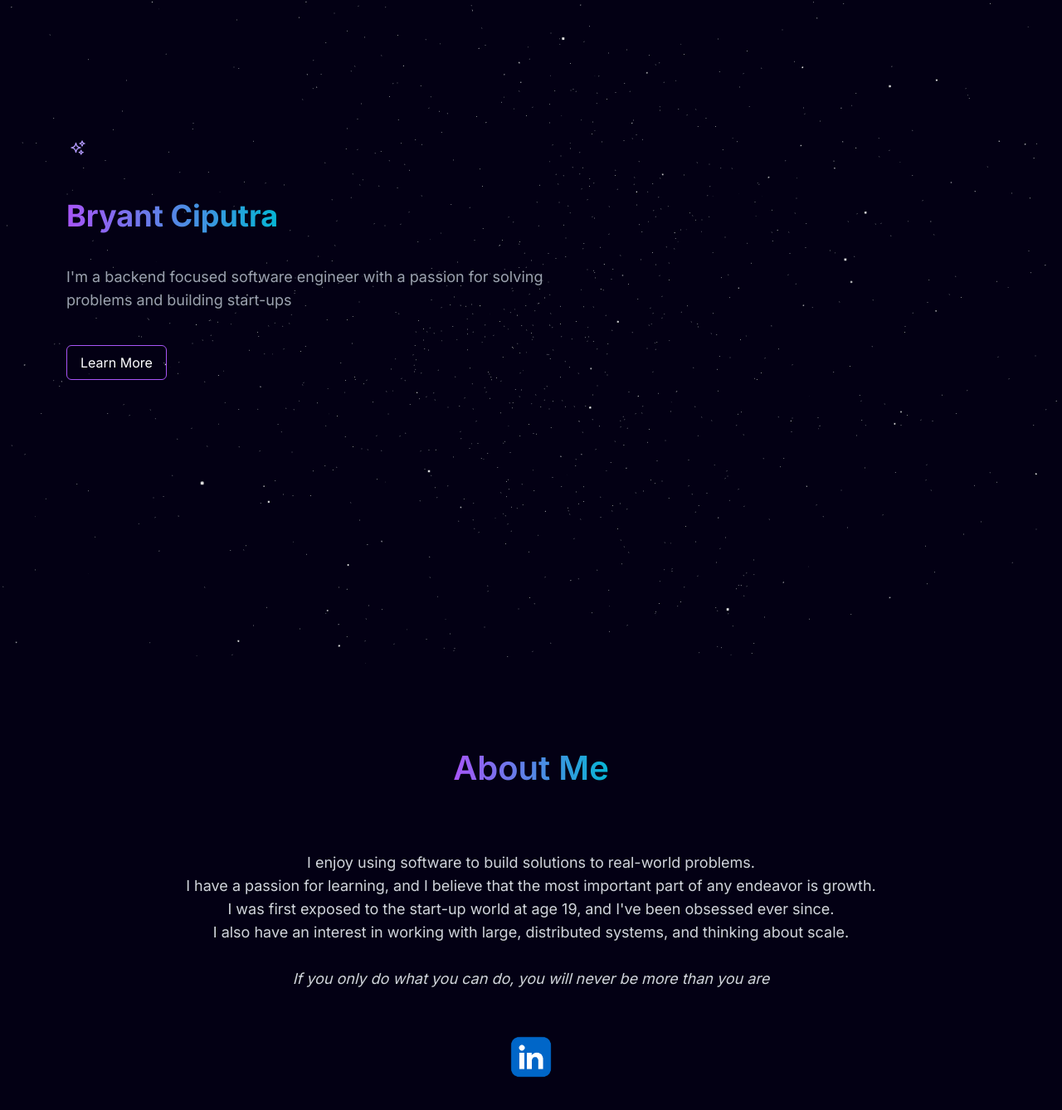
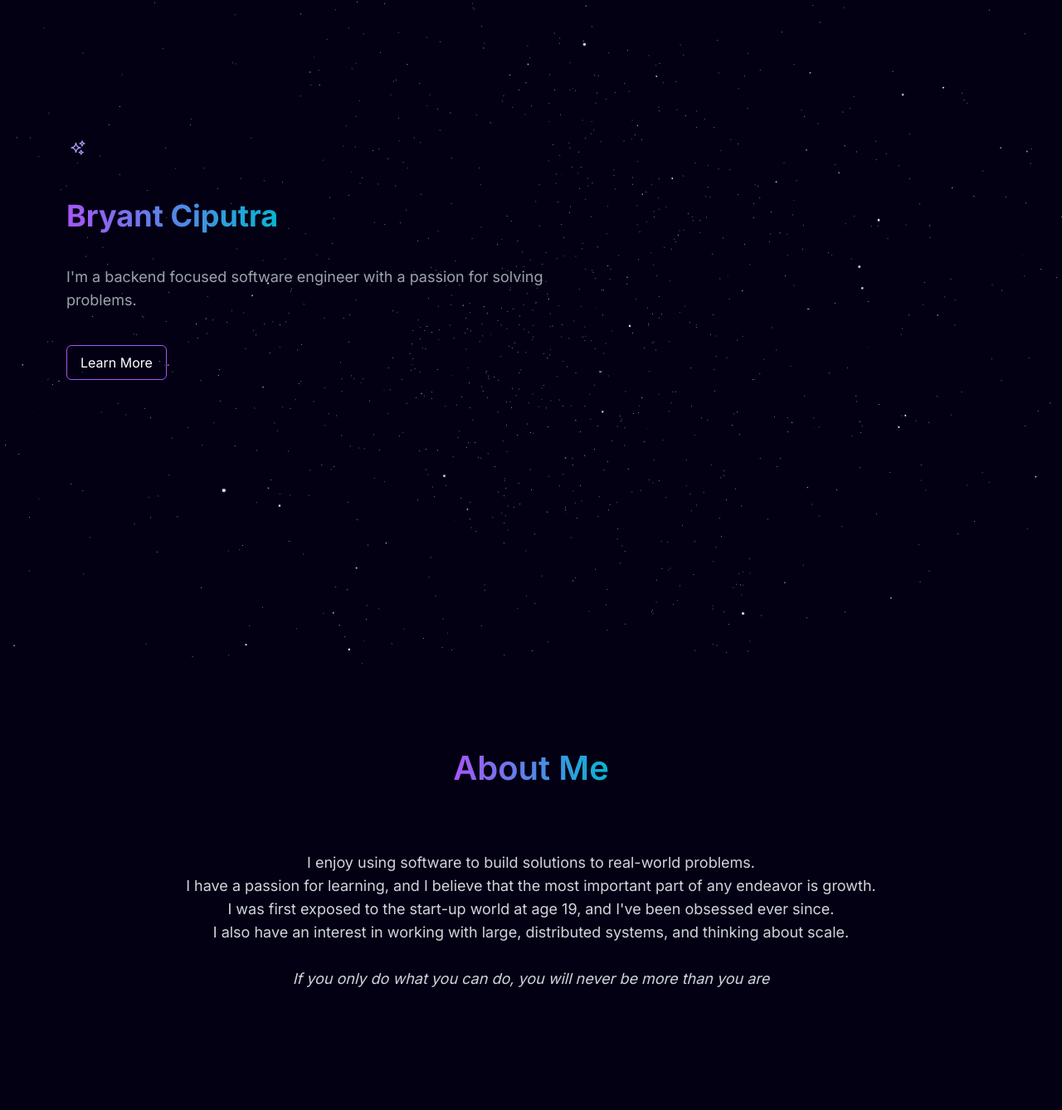
Before and after one commit to bryantanderson/bryantanderson.github.io, a Next.js app: page / in a window 1280 px wide. Shown: the top 1338 px of the page at 83% size. Built offline with nearby package versions, Linux system fonts and the light colour scheme.

Commit message:
feat: make footer component

```diff
--- a/app/layout.tsx
+++ b/app/layout.tsx
@@ -2,6 +2,7 @@ import type { Metadata } from "next";
 import { Inter } from "next/font/google";
 import "./globals.css";
 import StarsCanvas from "@/components/ui/StarBackground";
+import Footer from "@/components/ui/Footer";
 
 const inter = Inter({ subsets: ["latin"] });
 
--- a/components/sub/HeroContent.tsx
+++ b/components/sub/HeroContent.tsx
@@ -39,7 +39,7 @@ export const HeroContent = () => {
 					className="text-lg text-gray-400 my-5 max-w-[600px]"
 				>
 					I'm a backend focused software engineer with a passion for
-					solving problems and building start-ups
+					solving problems.
 				</motion.p>
 				<motion.div className="flex flex-row" variants={slideInFromLeft(1)}>
 					<TransparentDropdown />
--- a/components/sub/TransparentDropdown.tsx
+++ b/components/sub/TransparentDropdown.tsx
@@ -19,7 +19,7 @@ const TransparentDropdown = () => {
         {
             label: "Skills",
             id: "skills",
-        }
+        },
     ];
 
 	const optionVariants = {
--- a/components/ui/AboutMe.tsx
+++ b/components/ui/AboutMe.tsx
@@ -2,13 +2,10 @@
 
 import { slideInFromLeft } from "@/utils/motion";
 import { motion } from "framer-motion";
-import Image from "next/image";
 import React from "react";
-import { LinkedInImage } from "@/constants/index";
 
 const AboutMe = () => {
 	const delay: number = 0.5;
-	const linkedInUrl: string = "https://www.linkedin.com/in/bciputra/";
 	const aboutMeText: string = `
 		I enjoy using software to build solutions to real-world problems.[NL]
 		I have a passion for learning, and I believe that the most important part of any endeavor is growth.[NL]
@@ -17,6 +14,7 @@ const AboutMe = () => {
 	`;
 	const quote: string =
 		"If you only do what you can do, you will never be more than you are";
+
 	return (
 		<div
 			id="about"
@@ -39,14 +37,6 @@ const AboutMe = () => {
 					<br></br>
 				</div>
 				<p className="text-lg text-gray-300 italic">{quote}</p>
-				<a href={linkedInUrl} className="py-10">
-					<img
-						src={LinkedInImage.src}
-						height={LinkedInImage.height}
-						width={LinkedInImage.width}
-						alt="linked-in-icon"
-					/>
-				</a>
 			</motion.div>
 		</div>
 	);
--- /dev/null
+++ b/components/ui/Footer.tsx
@@ -0,0 +1,50 @@
+"use client";
+
+import { slideInFromLeft } from "@/utils/motion";
+import { motion } from "framer-motion";
+import React from "react";
+import { FaLinkedin } from "react-icons/fa";
+import { RxGithubLogo } from "react-icons/rx";
+
+const Footer = () => {
+    const delay: number = 0.25;
+    const linkedInUrl: string = "https://linkedin.com/in/bciputra/"
+	return (
+		<div
+			id="connect"
+			className="flex flex-row items-center justify-center pb-20"
+		>
+			<motion.div
+				initial="hidden"
+				whileInView="visible"
+				viewport={{ once: true }}
+				variants={slideInFromLeft(delay)}
+				className="flex flex-col justify-center items-center w-full h-full bg-transparent text-gray-200"
+			>
+				<h1 className="text-[40px] font-semibold text-transparent bg-clip-text bg-gradient-to-r from-purple-500 to-cyan-500 py-20">
+					Connect with me!
+				</h1>
+				<div className="w-full flex flex-col items-center justify-center m-auto">
+					<div className="w-full h-full flex flex-row items-center justify-around flex-wrap">
+						<div className="min-w-[200px] h-auto flex flex-col items-center justify-start">
+							<a href={linkedInUrl} target="_blank" className="flex flex-row items-center my-[15px] cursor-pointer">
+								<FaLinkedin />
+								<span className="text-[15px] ml-[6px]">
+									LinkedIn
+								</span>
+							</a>
+							<a className="flex flex-row items-center my-[15px] cursor-pointer">
+								<RxGithubLogo />
+								<span className="text-[15px] ml-[6px]">
+									GitHub
+								</span>
+							</a>
+						</div>
+					</div>
+				</div>
+			</motion.div>
+		</div>
+	);
+};
+
+export default Footer;
--- a/components/ui/Skills.tsx
+++ b/components/ui/Skills.tsx
@@ -26,6 +26,7 @@ const Skills = () => {
 				<div className="flex flex-row justify-around flex-wrap mt-4 gap-5 items-center">
 					{Languages.map((image: any, index: number) => (
 						<SkillImage
+							key={image.src}
 							src={image.src}
 							width={image.width}
 							height={image.height}
@@ -36,6 +37,7 @@ const Skills = () => {
 				<div className="flex flex-row justify-around flex-wrap mt-4 gap-5 items-center">
 					{Technologies.map((image: any, index: number) => (
 						<SkillImage
+							key={image.src}
 							src={image.src}
 							width={image.width}
 							height={image.height}
--- a/package.json
+++ b/package.json
@@ -17,6 +17,7 @@
     "next": "14.2.5",
     "react": "^18",
     "react-dom": "^18",
+    "react-icons": "^5.3.0",
     "tailwind-merge": "^2.5.2",
     "tailwindcss-animate": "^1.0.7"
   },
```
Also changed, not shown: public/linked-in.png (deleted), 1 other file (tests, documents, lock files or other folders).
